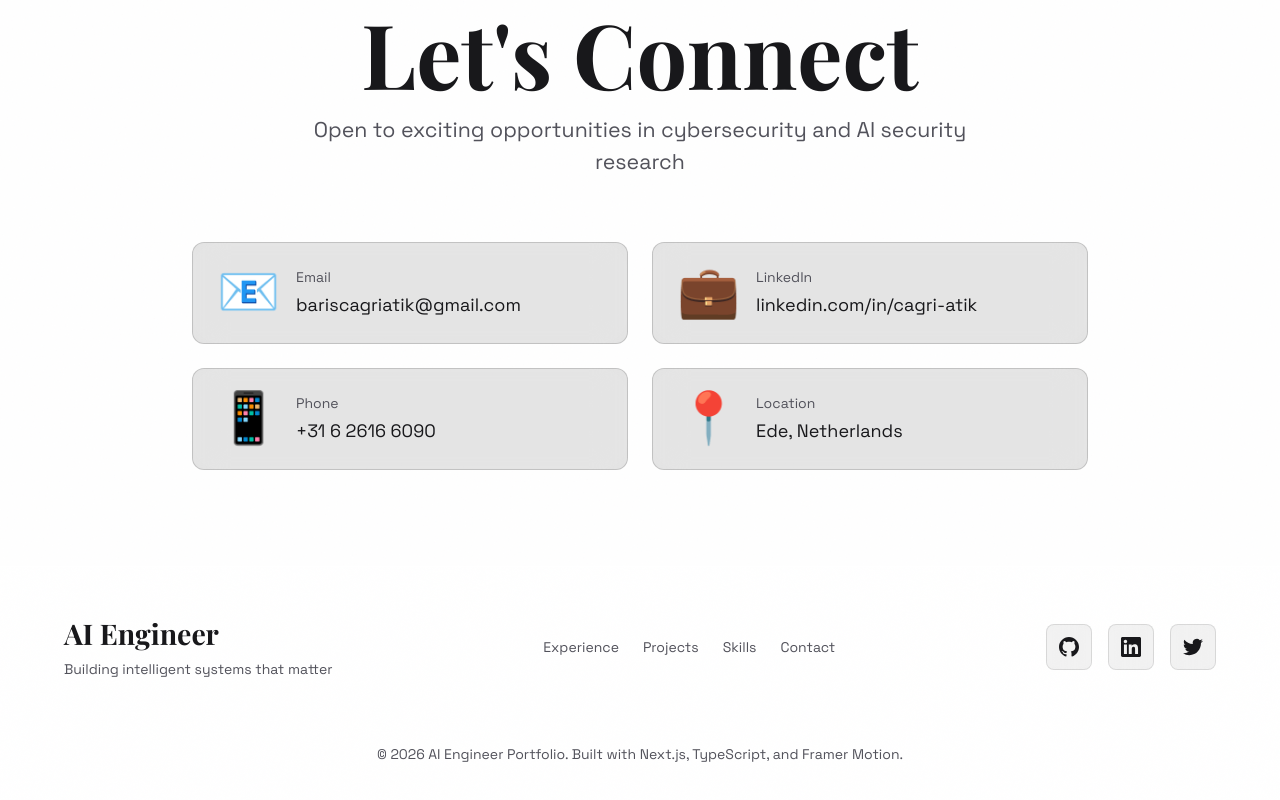
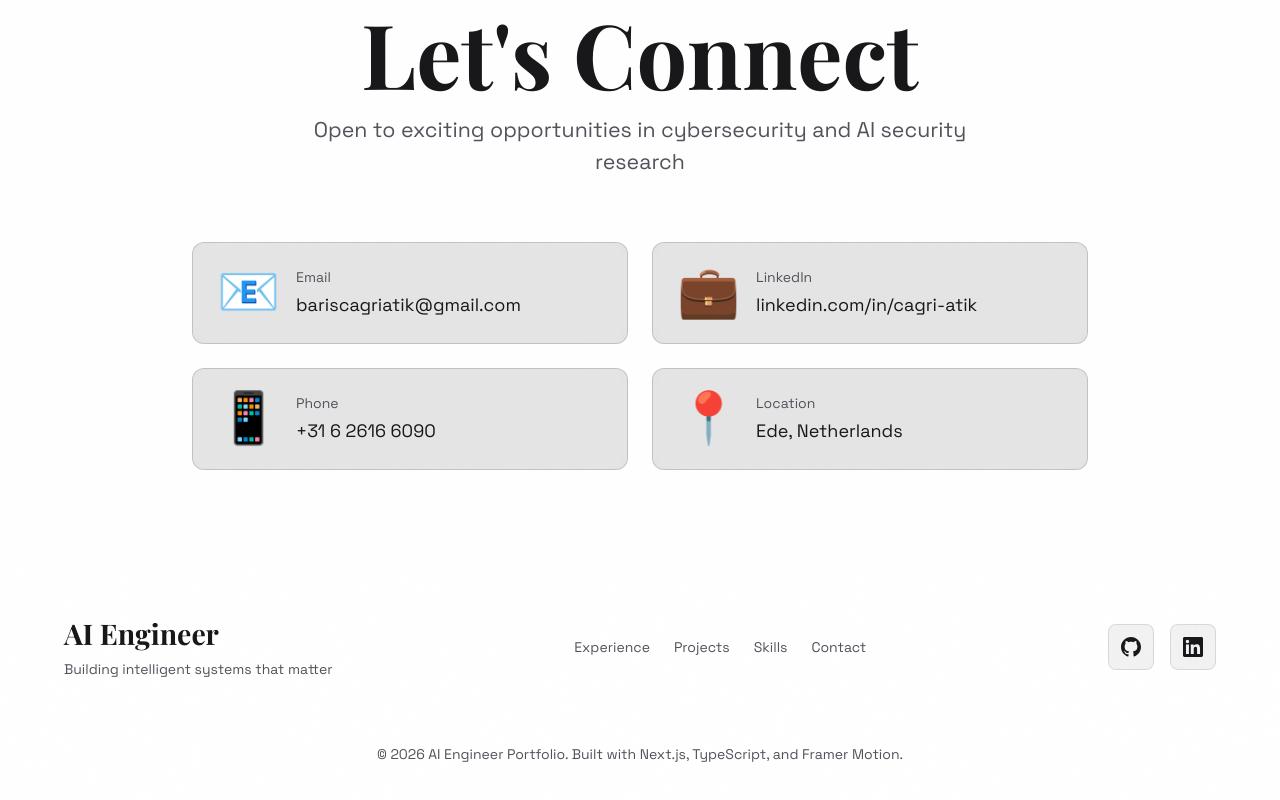
Before and after one commit to BarisAtik/portfolio, a Next.js app: page / in a window 1280 px wide. Shown: the part 7509-8309 px from the top of the page. Built offline with nearby package versions, Linux system fonts and the light colour scheme.

Commit message:
Update LinkedIn link and remove Twitter icon from footer
- Updated LinkedIn URL to https://linkedin.com/in/cagri-atik
- Removed Twitter icon and link (not needed)
- Footer now shows only GitHub and LinkedIn

```diff
--- a/components/Footer.tsx
+++ b/components/Footer.tsx
@@ -78,7 +78,7 @@
               </svg>
             </a>
             <a
-              href="https://linkedin.com/in/yourprofile"
+              href="https://linkedin.com/in/cagri-atik"
               target="_blank"
               rel="noopener noreferrer"
               className="glass p-3 rounded-lg hover:bg-white/10 transition-all duration-300 hover:scale-110"
@@ -86,17 +86,6 @@
             >
               <svg className="w-5 h-5" fill="currentColor" viewBox="0 0 24 24">
                 <path d="M20.447 20.452h-3.554v-5.569c0-1.328-.027-3.037-1.852-3.037-1.853 0-2.136 1.445-2.136 2.939v5.667H9.351V9h3.414v1.561h.046c.477-.9 1.637-1.85 3.37-1.85 3.601 0 4.267 2.37 4.267 5.455v6.286zM5.337 7.433c-1.144 0-2.063-.926-2.063-2.065 0-1.138.92-2.063 2.063-2.063 1.14 0 2.064.925 2.064 2.063 0 1.139-.925 2.065-2.064 2.065zm1.782 13.019H3.555V9h3.564v11.452zM22.225 0H1.771C.792 0 0 .774 0 1.729v20.542C0 23.227.792 24 1.771 24h20.451C23.2 24 24 23.227 24 22.271V1.729C24 .774 23.2 0 22.222 0h.003z"/>
-              </svg>
-            </a>
-            <a
-              href="https://twitter.com/yourhandle"
-              target="_blank"
-              rel="noopener noreferrer"
-              className="glass p-3 rounded-lg hover:bg-white/10 transition-all duration-300 hover:scale-110"
-              aria-label="Twitter"
-            >
-              <svg className="w-5 h-5" fill="currentColor" viewBox="0 0 24 24">
-                <path d="M23.953 4.57a10 10 0 01-2.825.775 4.958 4.958 0 002.163-2.723c-.951.555-2.005.959-3.127 1.184a4.92 4.92 0 00-8.384 4.482C7.69 8.095 4.067 6.13 1.64 3.162a4.822 4.822 0 00-.666 2.475c0 1.71.87 3.213 2.188 4.096a4.904 4.904 0 01-2.228-.616v.06a4.923 4.923 0 003.946 4.827 4.996 4.996 0 01-2.212.085 4.936 4.936 0 004.604 3.417 9.867 9.867 0 01-6.102 2.105c-.39 0-.779-.023-1.17-.067a13.995 13.995 0 007.557 2.209c9.053 0 13.998-7.496 13.998-13.985 0-.21 0-.42-.015-.63A9.935 9.935 0 0024 4.59z"/>
               </svg>
             </a>
           </motion.div>
```
